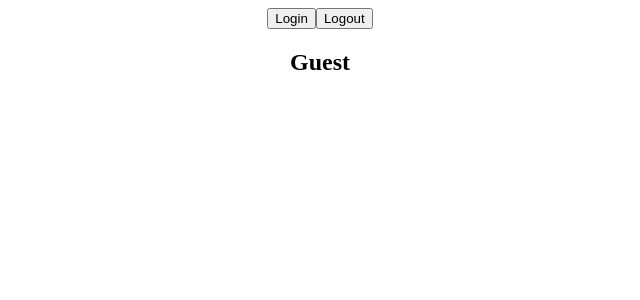
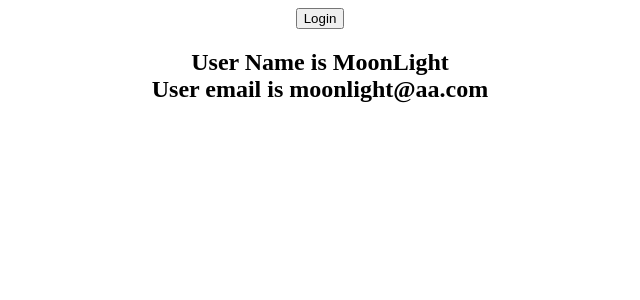
Before and after one commit to Chandraprakash-Darji/reactjs-learning, a React (Create React App) app in the folder typescript-app/: page / in a window 1280 px wide. Shown: the top 300 px of the page, without its empty margins (320-960 px from the left). Built offline with nearby package versions, Linux system fonts and the light colour scheme.

Commit message:
Type Assertion of Use State

```diff
--- a/typescript-app/src/components/UseState/User.tsx
+++ b/typescript-app/src/components/UseState/User.tsx
@@ -1,4 +1,4 @@
-import { useState } from "react";
+import { useEffect, useState } from "react";
 
 type Authuser = {
   name: string;
@@ -6,21 +6,18 @@ type Authuser = {
 };
 
 const User = () => {
-  const [user, setUser] = useState<Authuser | null>(null);
+  const [user, setUser] = useState<Authuser>({} as Authuser);
   const handleLogin = () => {
     setUser({
       name: "MoonLight",
       email: "moonlight@aa.com",
     });
   };
-  const handleLogout = () => {
-    setUser(null);
-  };
+  useEffect(() => handleLogin(), []);
 
   return (
     <div>
       <button onClick={handleLogin}>Login</button>
-      <button onClick={handleLogout}>Logout</button>
       <h2>
         {user ? (
           <>
```
